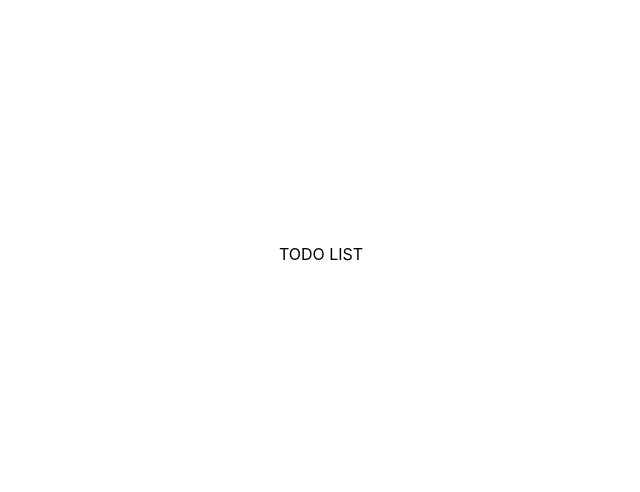
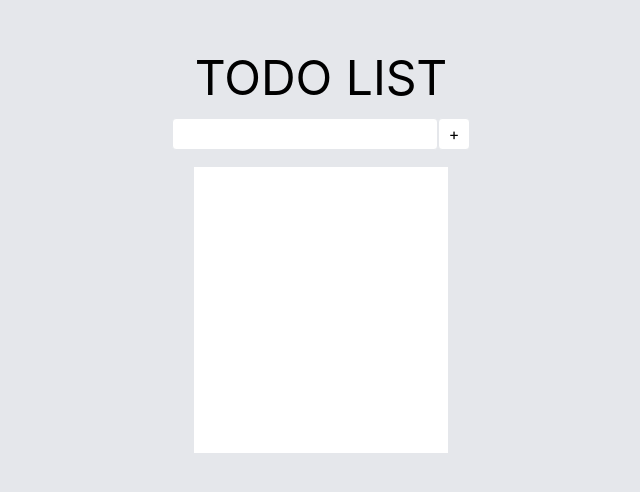
Before and after one commit to yyellen/react-todo-list, a React (Create React App) app: page / in a window 1280 px wide. Shown: the part 146-638 px from the top of the page, without its empty margins (319-959 px from the left). Built offline with nearby package versions, Linux system fonts and the light colour scheme.

Commit message:
feat: create basic structure

```diff
--- a/src/App.js
+++ b/src/App.js
@@ -2,7 +2,7 @@ import Todolist from "./components/Todolist"
 
 function App() {
   return (
-    <div className="w-screen h-screen flex justify-center items-center">
+    <div className="w-screen h-screen flex justify-center items-center bg-gray-200">
       <Todolist/>
     </div>
   );
--- a/src/components/Todolist/index.js
+++ b/src/components/Todolist/index.js
@@ -1,8 +1,15 @@
 const Todolist = () => {
-
   return (
-    <div>TODO LIST</div>
+    <div className="flex flex-col items-center">
+      <h1 className="text-5xl">TODO LIST</h1>
+      <div className="mt-4 flex items-center">
+        <input className="p-2 h-8 border-[1px] rounded" type="text" />
+        <button className="w-8 h-8 bg-white border-[1px] rounded" type="button">+</button>
+      </div>
+      <div className="mt-4 border-[1px] w-64 h-72 bg-white">
+      </div>
+    </div>
   )
-}
+};
 
 export default Todolist;
```
